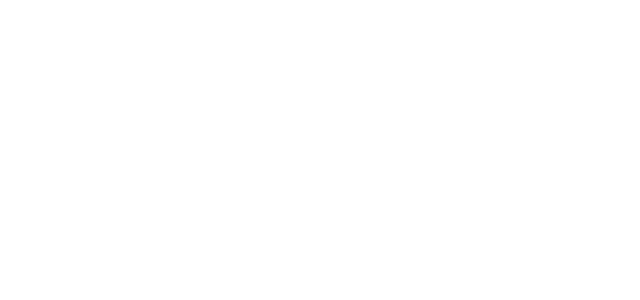
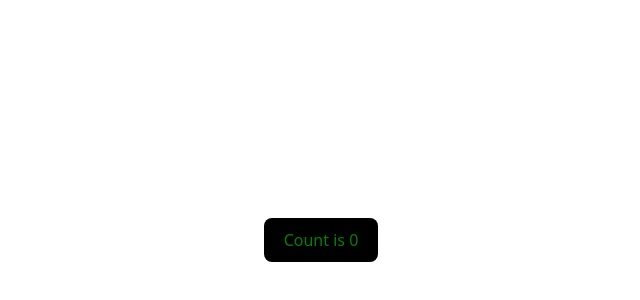
Before and after one commit to Zerkjito/react-only, a React (Vite) app in the folder fundamentals/: page / in a window 1280 px wide. Shown: the part 160-460 px from the top of the page, without its empty margins (319-959 px from the left). Built offline with nearby package versions, Linux system fonts and the light colour scheme.

Commit message:
feat(button): implement basic useState usage

```diff
--- a/fundamentals/src/App.tsx
+++ b/fundamentals/src/App.tsx
@@ -1,7 +1,17 @@
+import { useState } from 'react';
 import './App.css';
+import { Button } from './components';
 
 function App() {
-  return <></>;
+  const [count, setCount] = useState(0);
+
+  const increment = () => setCount((c) => c + 1);
+
+  return (
+    <>
+      <Button label={`Count is ${count}`} onClick={increment} />
+    </>
+  );
 }
 
 export default App;
--- /dev/null
+++ b/fundamentals/src/components/Button/Button.css
@@ -0,0 +1,4 @@
+.custom-btn {
+  color: green;
+  background-color: black;
+}
--- /dev/null
+++ b/fundamentals/src/components/Button/Button.tsx
@@ -0,0 +1,14 @@
+import './Button.css';
+
+interface Props {
+  label: string;
+  onClick: () => void;
+}
+
+export const Button = ({ label, onClick }: Props) => {
+  return (
+    <button className="custom-btn" onClick={onClick}>
+      {label}
+    </button>
+  );
+};
--- /dev/null
+++ b/fundamentals/src/components/index.ts
@@ -0,0 +1 @@
+export * from './Button/Button.tsx';
```
